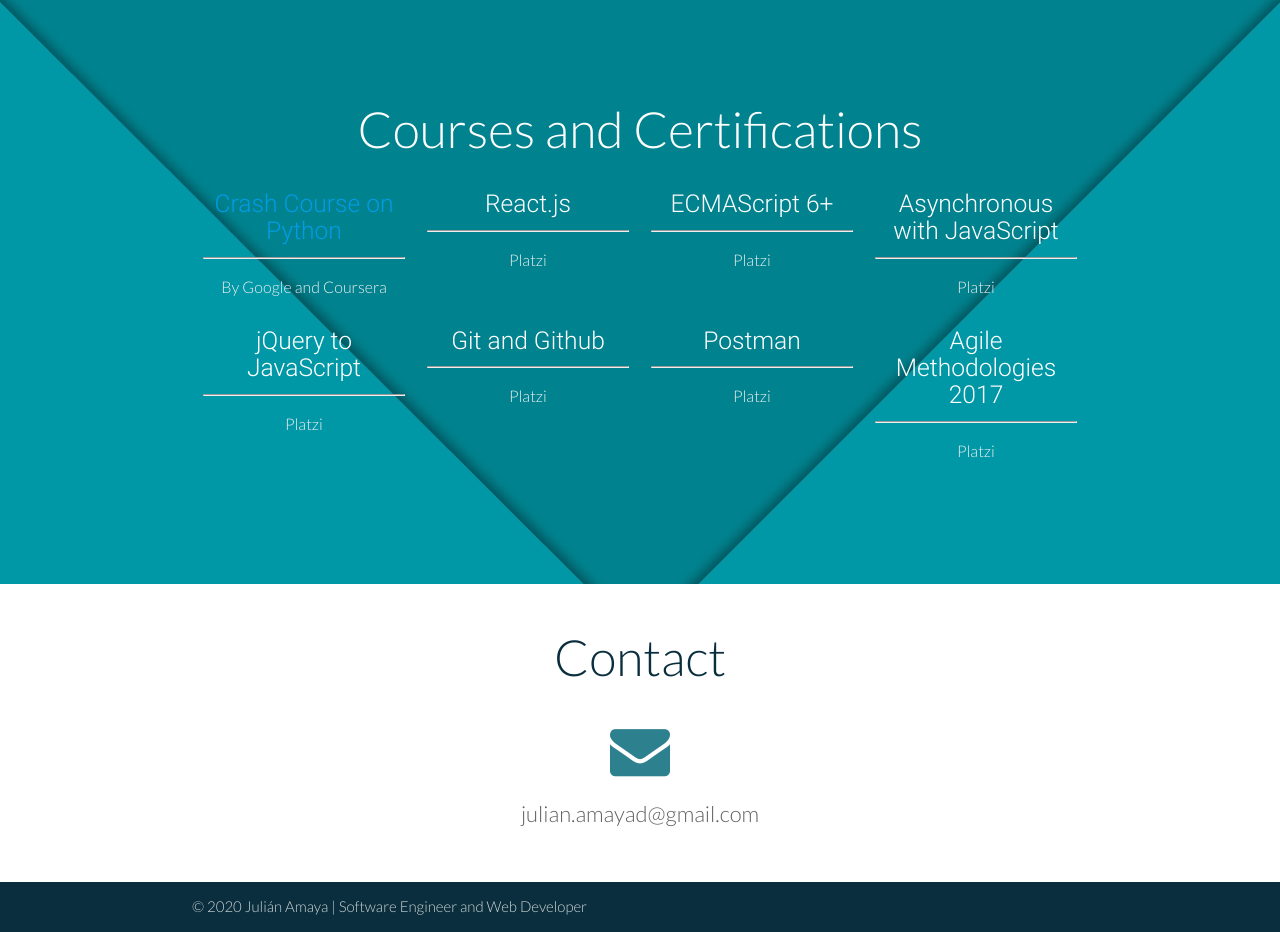
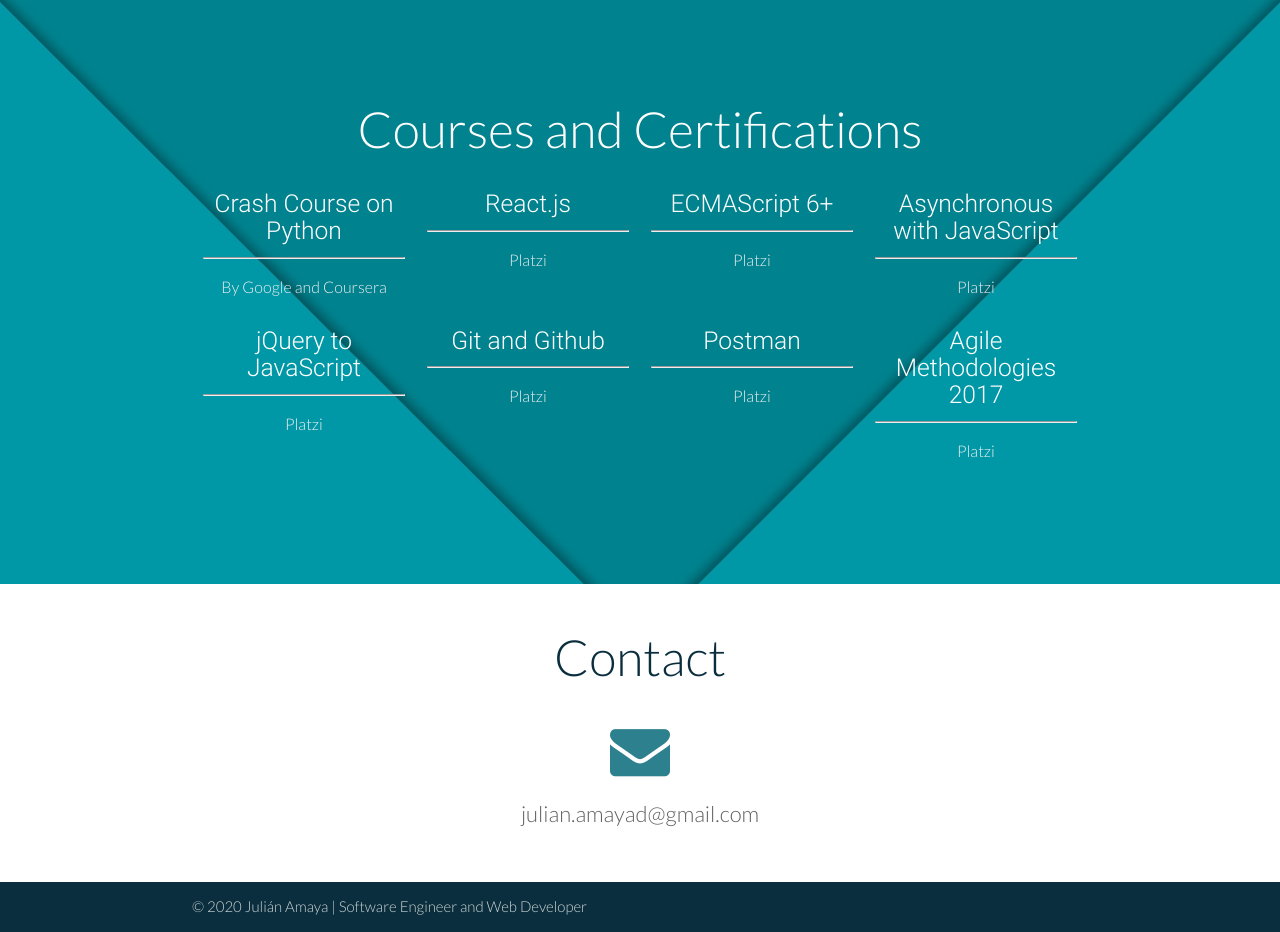
Before and after one commit to amayadiaz/portfolio, a plain HTML site: page index.html in a window 1280 px wide. Shown: the part 3114-4046 px from the top of the page. Drawn offline with nearby package versions, Linux system fonts and the light colour scheme.

```diff
--- a/index.html
+++ b/index.html
@@ -239,7 +239,7 @@
         <h2 class="center">Courses and Certifications</h2>
         <div class="row container center">
           <div class="col m3 foo">
-            <h5 class="center"><a href="https://www.coursera.org/account/accomplishments/verify/MD76LP2UGLFG">Crash Course on Python</a>
+            <h5 class="center"><a href="https://www.coursera.org/account/accomplishments/verify/MD76LP2UGLFG" target="_blank" style="text-decoration: none; color: white;">Crash Course on Python</a>
               <hr>
             </h5>
             <p>By Google and Coursera</p>
```
